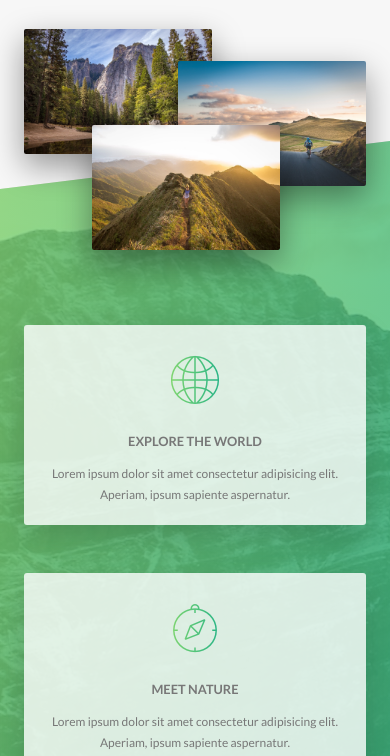
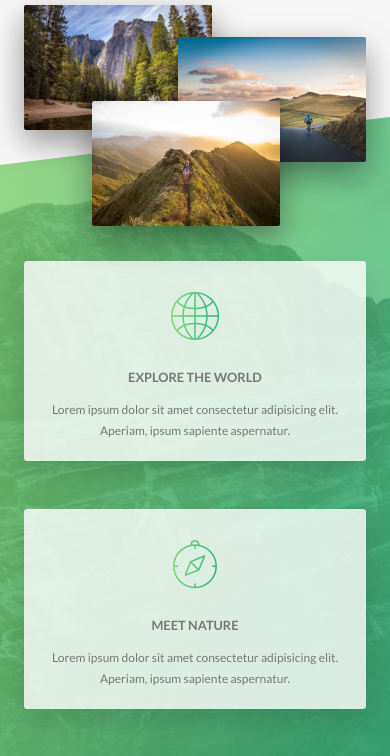
Before and after one commit to TheDavidGage/natours_udemy, a website: page starter/index.html in a window 390 px wide. Shown: the part 1243-1999 px from the top of the page. Drawn offline with Linux system fonts and the light colour scheme.

Commit message:
responsiveness

```diff
--- a/starter/sass/base/_utilities.scss
+++ b/starter/sass/base/_utilities.scss
@@ -4,9 +4,17 @@
 
 .u-margin-bottom-big {
     margin-bottom: 8rem !important;
+
+    @include respond(tab-port) {
+        margin-bottom: 5rem !important;
+    }
 }
 .u-margin-bottom-medium {
     margin-bottom: 4rem !important;
+
+    @include respond(tab-port) {
+        margin-bottom: 3rem !importantgit;
+    }
 }
 .u-margin-bottom-small {
     margin-bottom: 1.5rem !important;
--- a/starter/sass/layout/_footer.scss
+++ b/starter/sass/layout/_footer.scss
@@ -10,6 +10,10 @@
     &__logo-box {
         text-align: center;
         margin-bottom: 8rem;
+
+        @include respond(tab-port) {
+            padding: 6rem;
+        }
 
     }
 
--- a/starter/sass/pages/_home.scss
+++ b/starter/sass/pages/_home.scss
@@ -2,6 +2,10 @@
     background-color: $color-grey-light-1;
     padding: 25rem 0;
     margin-top: -20vh;
+}
+
+@include respond(tab-port) {
+    padding: 20rem 0;
 }
 
 .section-features {
@@ -19,22 +23,35 @@
         transform: skewY(7deg);
     }
 
+    @include respond(tab-port) {
+        padding: 15rem 0;
+    }
+
 }
 
 .section-tours {
     background-color: $color-grey-light-1;
     padding: 25rem 0 15rem 0;
     margin-top: -10rem;
+
+    @include respond(tab-port) {
+        padding: 20rem 0 1rem 0;
+    }
 }
 
 .section-stories {
     position: relative;
     padding: 15rem 0;
+
+    @include respond(tab-port) {
+        padding: 10rem 0;
+    }
 }
 
 .section-book {
     padding: 15rem 0;
     background-image: linear-gradient(to right bottom, $color-primary-light, $color-primary-dark);
+
 }
 
 .book {
```
Also changed, not shown: starter/css/style.css.
